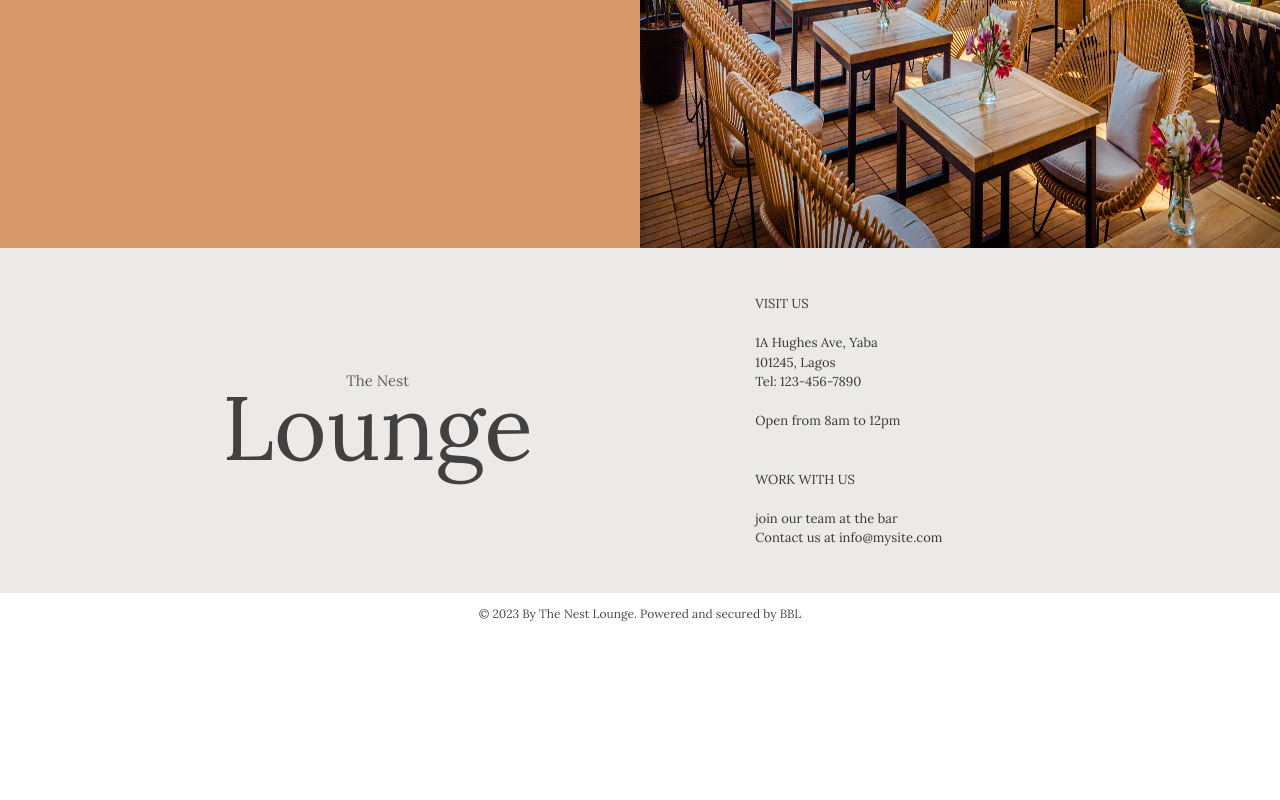
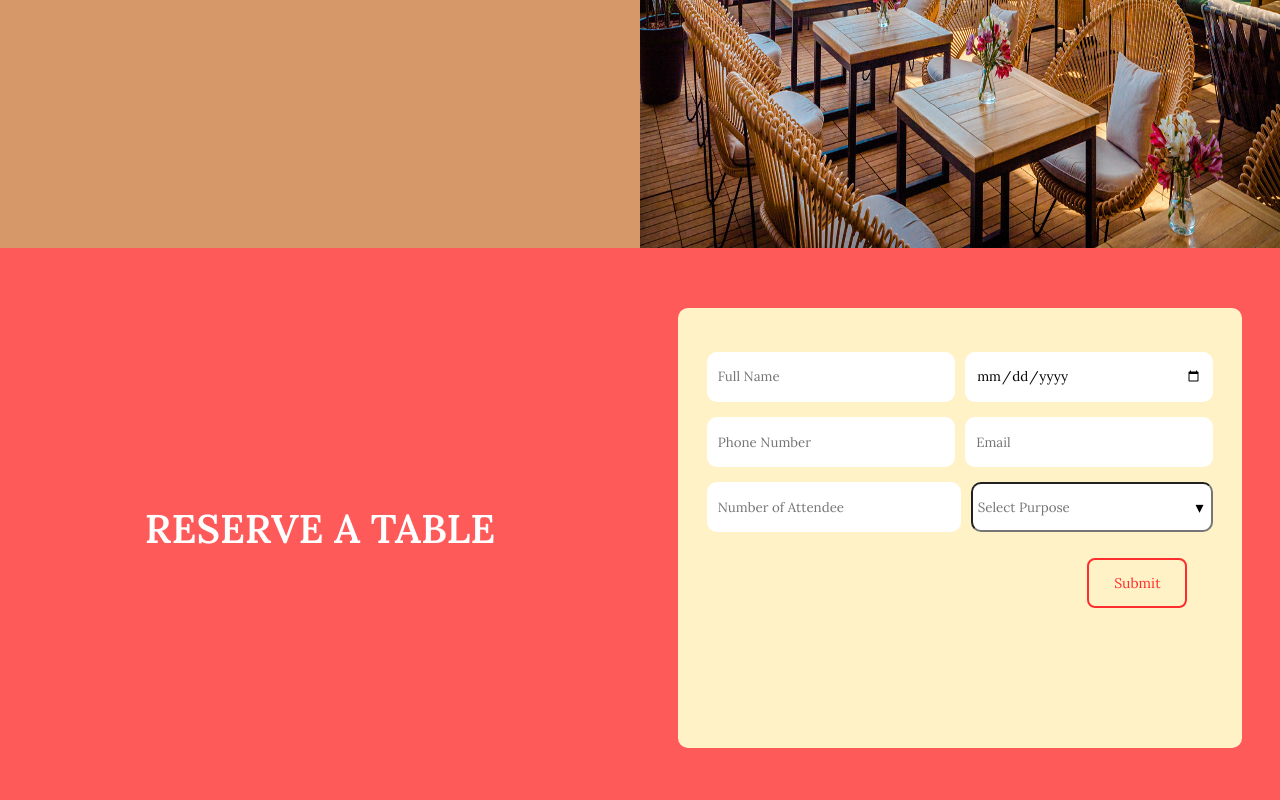
Before and after one commit to Motungeorge6/The-Lounge, a React (Create React App) app: page / in a window 1280 px wide. Shown: the part 1680-2480 px from the top of the page. Before the commit the page ends 2313 px from the top, so only its background shows below. Built offline with nearby package versions, Linux system fonts and the light colour scheme.

Commit message:
Work almost done

```diff
--- a/package.json
+++ b/package.json
@@ -7,6 +7,7 @@
     "@testing-library/react": "^13.4.0",
     "@testing-library/user-event": "^13.5.0",
     "react": "^18.2.0",
+    "react-calendar": "^4.6.0",
     "react-dom": "^18.2.0",
     "react-icons": "^4.10.1",
     "react-scripts": "5.0.1",
--- a/src/App.js
+++ b/src/App.js
@@ -3,6 +3,7 @@ import Home from "./components/Home/Home";
 import About from "./components/About/About";
 import Footer from "./components/Footer/Footer";
 import Header from "./components/Header/Header";
+import Reserve from "./components/Reserve/Reserve";
 
 function App() {
   return (
@@ -10,6 +11,7 @@ function App() {
       <Header />
       <Home />
       <About />
+      <Reserve />
       <Footer />
     </div>
   );
--- a/src/components/Home/Home.jsx
+++ b/src/components/Home/Home.jsx
@@ -33,28 +33,6 @@ const Home = () => {
         <Overlay />
         <TextOverlay>
           <Text>THE NEST LOUNGE</Text>
-          <FormTitle>Reserve a Table</FormTitle>
-          {/* <FormContainer>
-            <SubForm>
-              <FormLabel>Email:</FormLabel>
-            </SubForm>
-            <SubForm>
-              <FormLabel>Password:</FormLabel>
-              <FormInput type="password" />
-            </SubForm>
-            <SubForm>
-              <FormLabel>Password:</FormLabel>
-              <FormInput type="password" />
-            </SubForm>
-            <FormButton>Submit</FormButton>
-          </FormContainer> */}
-
-          <FormContainers>
-            <DropdownMenu selectedOption="" onChange={handleEventTypeChange} />
-            <StyledCalendar type="date" />
-            <StyledEmailInput type="email" placeholder="Email" />
-            <FormButton>Submit</FormButton>
-          </FormContainers>
         </TextOverlay>
       </HomeContainer>
       <MixologyPage>
--- a/src/components/Home/HomeStyled.jsx
+++ b/src/components/Home/HomeStyled.jsx
@@ -15,7 +15,7 @@ export const Overlay = styled.div`
   left: 0;
   width: 100%;
   height: 89vh;
-  background-color: rgba(0, 0, 0, 0.3);
+  background-color: rgba(0, 0, 0, 0.5);
 `;
 export const TextOverlay = styled.div`
   justify-content: center;
@@ -28,8 +28,7 @@ export const TextOverlay = styled.div`
 export const Text = styled.h1`
   font-size: 65px;
   color: #ffffff;
-  font-weight: bolder;
-  margin-top: 13%;
+  font-weight: 800;
 `;
 
 export const FormContainer = styled.div`
--- /dev/null
+++ b/src/components/Reserve/Reserve.jsx
@@ -0,0 +1,313 @@
+import React, { useState } from "react";
+import styled from "styled-components";
+
+const CollaborateContainer = styled.div`
+  width: 100%;
+  background-color: #ff5a5a;
+  height: 70vh;
+  display: flex;
+  justify-content: center;
+  align-items: center;
+`;
+
+const InnerContainer = styled.div`
+  height: 100vh;
+  color: white;
+  width: 50%;
+  justify-content: center;
+  align-items: center;
+  display: flex;
+  flex-direction: column;
+`;
+
+const InnerContainerHeader = styled.h1`
+  font-size: 40px;
+  font-weight: 600;
+  font-style: normal;
+  display: flex;
+  justify-content: center;
+  align-items: center;
+`;
+
+const InnerContainerText = styled.p`
+  font-size: 16px;
+  line-height: 150%;
+  font-weight: 400;
+  font-style: normal;
+  padding-top: 3%;
+`;
+
+const FormContainer = styled.div`
+  display: flex;
+  justify-content: center;
+  align-items: center;
+  width: 50%;
+  padding: 0 3%;
+  height: 100vh;
+`;
+
+const FormInner = styled.div`
+  display: flex;
+  align-items: center;
+  background-color: #fff2c7;
+  width: 100%;
+  padding: 5%;
+  border-radius: 10px;
+  flex-direction: column;
+  height: 55vh;
+`;
+
+const FormRow = styled.div`
+  display: flex;
+  width: 100%;
+  gap: 10px;
+  margin-top: 3%;
+  justify-content: space-between;
+  align-items: center;
+`;
+
+const Input = styled.input`
+  border: 1px solid transparent;
+  width: 100%;
+  height: 50px;
+  padding: 2%;
+  border-radius: 10px;
+`;
+
+const DropdownContainer = styled.div`
+  position: relative;
+  display: inline-block;
+  width: 100%;
+`;
+
+const DropdownInput = styled.input`
+  width: 100%;
+  border-radius: 10px;
+  height: 50px;
+  padding: 2%;
+`;
+
+const DropdownMenu = styled.ul`
+  position: absolute;
+  width: 100%;
+  top: 100%;
+  background-color: #ffffff;
+  border: 1px solid #d5d2d2;
+  border-radius: 10px;
+  left: 0;
+  padding: 10px;
+  list-style-type: none;
+  cursor: pointer;
+`;
+
+const DropdownMenuItem = styled.li`
+  padding: 3%;
+  font-size: small;
+`;
+
+const DropdownIcon = styled.div`
+  position: absolute;
+  top: 50%;
+  right: 10px;
+  transform: translateY(-50%);
+  cursor: pointer;
+`;
+
+const SubmitButton = styled.button`
+  font-size: 14px;
+  line-height: 18px;
+  font-style: normal;
+  font-weight: 500px;
+  border: 2px solid #ff2e2e;
+  border-radius: 8px;
+  width: 100px;
+  height: 50px;
+  color: #ff2e2e;
+  margin-top: 5%;
+  margin-left: 70%;
+  background-color: #fff2c7;
+`;
+const ErrorText = styled.p`
+  color: red;
+  font-size: 14px;
+  margin-top: 5px;
+`;
+const Reserve = () => {
+  const [selectedOption, setSelectedOption] = useState("");
+  const [isDropdownOpen, setIsDropdownOpen] = useState(false);
+  const [fullName, setFullName] = useState("");
+  const [phoneNumber, setPhoneNumber] = useState("");
+  const [email, setEmail] = useState("");
+  const [attendee, setAttendee] = useState("");
+  const [ageError, setAgeError] = useState(false);
+  const [dateOfBirth, setDateOfBirth] = useState(new Date());
+
+  const handleOptionChange = (event) => {
+    setSelectedOption(event.target.value);
+  };
+
+  const toggleDropdown = () => {
+    setIsDropdownOpen(!isDropdownOpen);
+  };
+
+  const handleOptionSelect = (option) => {
+    setSelectedOption(option);
+    setIsDropdownOpen(false);
+  };
+
+  const handleFullNameChange = (event) => {
+    setFullName(event.target.value);
+  };
+  const handleDateChange = (date) => {
+    setDateOfBirth(date);
+    setAgeError(false);
+  };
+
+  const handlePhoneNumberChange = (event) => {
+    setPhoneNumber(event.target.value);
+  };
+
+  const handleEmailChange = (event) => {
+    setEmail(event.target.value);
+  };
+
+  const handleAttendeeChange = (event) => {
+    setAttendee(event.target.value);
+  };
+
+  const handleSubmit = (event) => {
+    event.preventDefault();
+    const today = new Date();
+    const age = today.getFullYear() - dateOfBirth.getFullYear();
+
+    if (age < 18) {
+      setAgeError(true); // Set age error if age is less than 18
+    } else if (fullName && email && attendee && dateOfBirth) {
+      alert("Successful!");
+    } else {
+      alert("Unsuccessful. Please fill in all the required fields.");
+    }
+  };
+
+  return (
+    <CollaborateContainer>
+      <InnerContainer>
+        <div>
+          <InnerContainerHeader>RESERVE A TABLE</InnerContainerHeader>
+        </div>
+      </InnerContainer>
+      <FormContainer>
+        <FormInner>
+          <FormRow>
+            <Input
+              type="text"
+              placeholder="Full Name"
+              value={fullName}
+              onChange={handleFullNameChange}
+              id="fullName"
+              name="FullName"
+            />
+            <Input
+              type="date"
+              placeholder="Date Of Birth"
+              id="date"
+              name="date"
+              value={dateOfBirth}
+              onChange={handleDateChange}
+            />
+          </FormRow>
+          <FormRow>
+            <Input
+              type="text"
+              placeholder="Phone Number"
+              value={phoneNumber}
+              onChange={handlePhoneNumberChange}
+              id="phone Number"
+              name="Phone Number"
+            />
+            <Input
+              type="email"
+              placeholder="Email"
+              id="email"
+              name="email"
+              value={email}
+              onChange={handleEmailChange}
+            />
+          </FormRow>
+          <FormRow>
+            <Input
+              type="number"
+              value={attendee}
+              onChange={handleAttendeeChange}
+              placeholder="Number of Attendee"
+              id="attendee"
+              name="attendee"
+            />
+            <DropdownContainer>
+              <DropdownInput
+                type="text"
+                id="dropdown"
+                placeholder="Select Purpose"
+                value={selectedOption}
+                onChange={handleOptionChange}
+                onFocus={toggleDropdown}
+                onBlur={toggleDropdown}
+                className="dropdown-input"
+              />
+              <DropdownIcon
+                className={`dropdown-icon ${isDropdownOpen ? "open" : ""}`}
+                onClick={toggleDropdown}
+              >
+                &#9662;
+              </DropdownIcon>
+              {isDropdownOpen && (
+                <DropdownMenu>
+                  <DropdownMenuItem
+                    onMouseDown={() => handleOptionSelect("Birthday")}
+                  >
+                    Birthday
+                  </DropdownMenuItem>
+                  <DropdownMenuItem
+                    onMouseDown={() => handleOptionSelect("Buffet")}
+                  >
+                    Buffet
+                  </DropdownMenuItem>
+                  <DropdownMenuItem
+                    onMouseDown={() => handleOptionSelect("Friends Hangout")}
+                  >
+                    Friends Hangout
+                  </DropdownMenuItem>
+                  <DropdownMenuItem
+                    onMouseDown={() => handleOptionSelect("Office Hangout")}
+                  >
+                    Office Hangout
+                  </DropdownMenuItem>
+                  <DropdownMenuItem
+                    onMouseDown={() => handleOptionSelect("Couple Special")}
+                  >
+                    Couple Special
+                  </DropdownMenuItem>
+                  <DropdownMenuItem
+                    onMouseDown={() => handleOptionSelect("Proposal")}
+                  >
+                    Proposal
+                  </DropdownMenuItem>
+                  <DropdownMenuItem
+                    onMouseDown={() => handleOptionSelect("Bridal Shower")}
+                  >
+                    Bridal Shower
+                  </DropdownMenuItem>
+                </DropdownMenu>
+              )}
+            </DropdownContainer>
+          </FormRow>
+          {ageError && <ErrorText>You must be 18 or older.</ErrorText>}
+
+          <SubmitButton onClick={handleSubmit}>Submit</SubmitButton>
+        </FormInner>
+      </FormContainer>
+    </CollaborateContainer>
+  );
+};
+
+export default Reserve;
```
Also changed, not shown: 1 other file (tests, documents, lock files or other folders).
